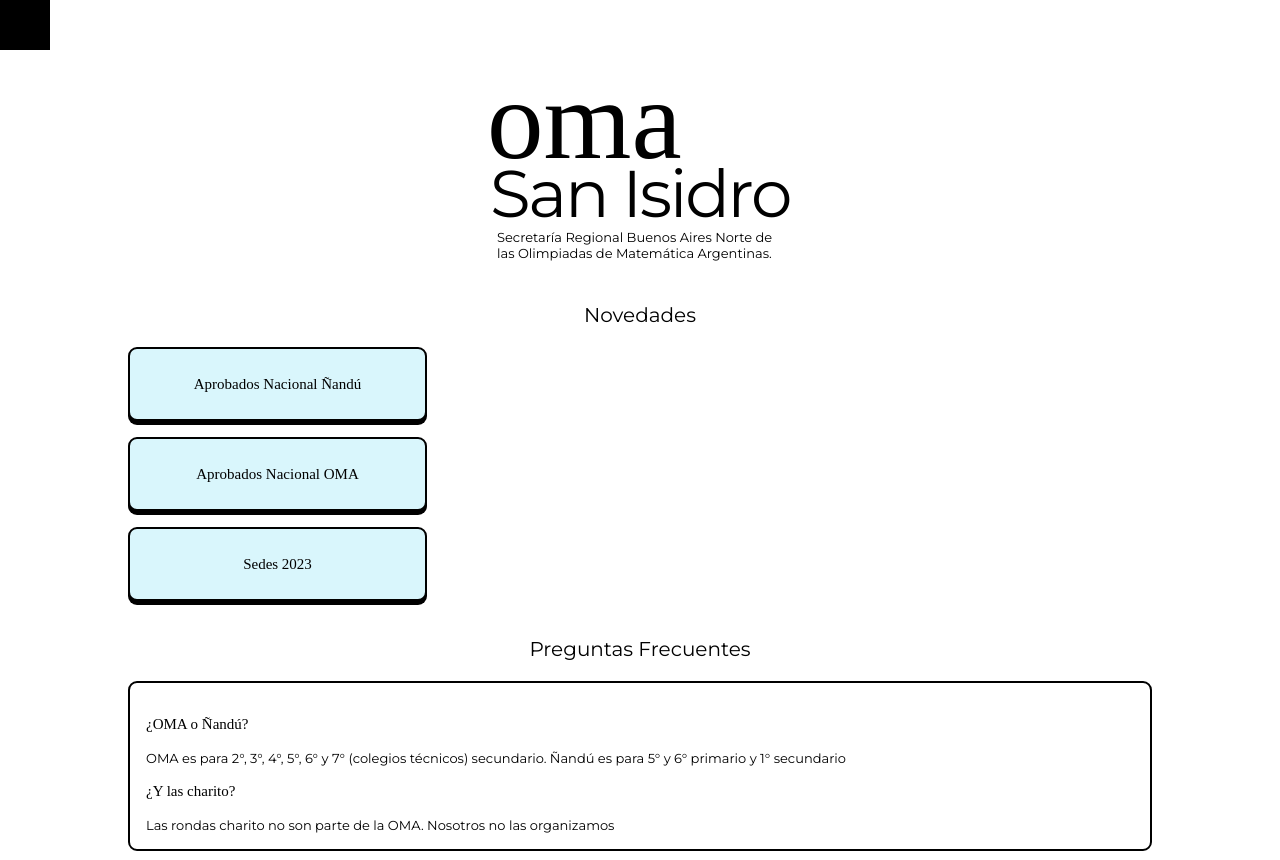
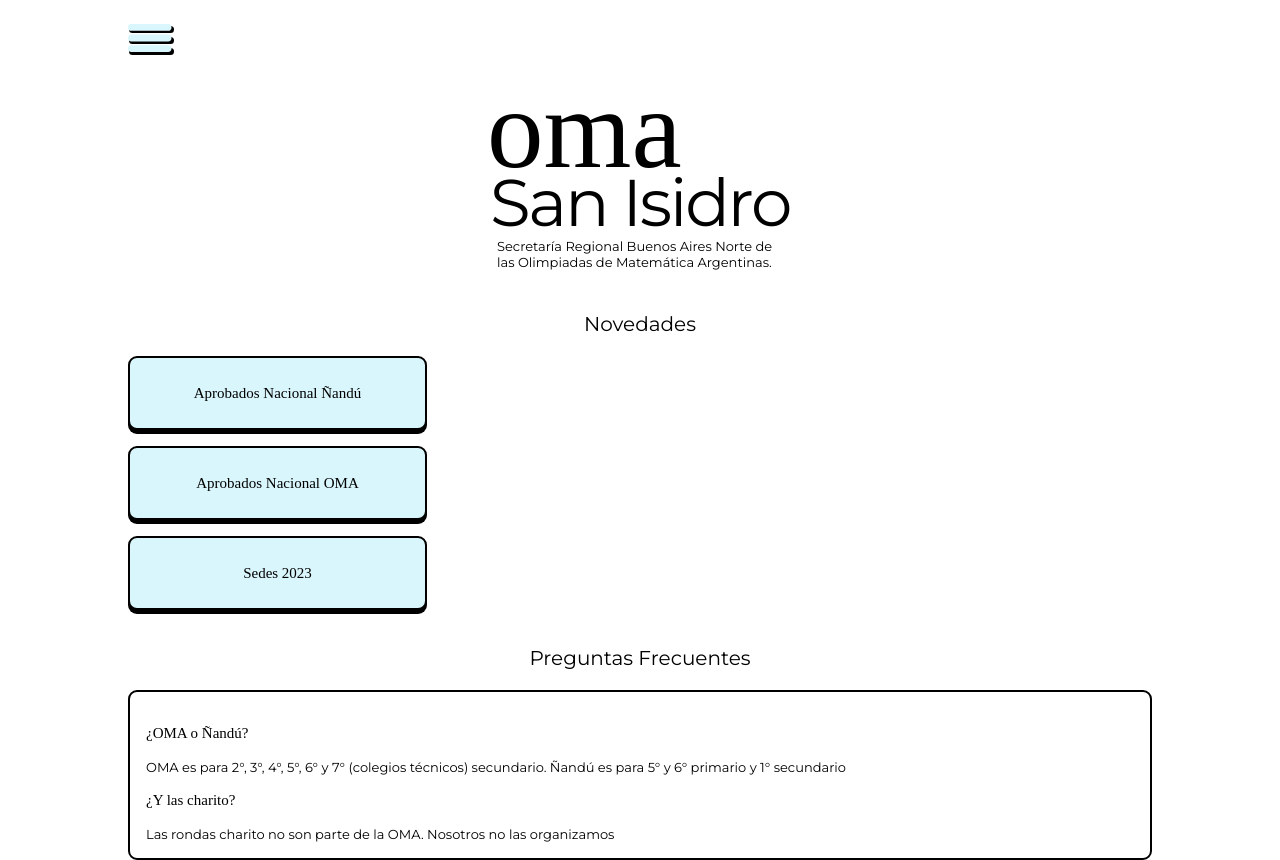
Before and after one commit to JZylber/oma-san-isidro, a Next.js app: page / in a window 1280 px wide. Built offline with nearby package versions, Linux system fonts and the light colour scheme; a web font is replaced by a local one.

Commit message:
feat: svg logo

```diff
--- a/components/NavBar/Navbar.module.scss
+++ b/components/NavBar/Navbar.module.scss
@@ -1,8 +1,7 @@
 .icon {
-    background-color: black;
-    height: 50px;
-    width: 50px;
+    margin-left: 10%;
 }
 .bar {
     width: 100%;
+    margin-top: 24px;
 }
--- a/components/NavBar/Navbar.tsx
+++ b/components/NavBar/Navbar.tsx
@@ -1,10 +1,10 @@
-import styles from './Navbar.module.scss'
+import styles from './Navbar.module.scss';
+import MenuIcon from '../../img/menuIcon.svg';
 
 export default function NavBar(){
     return(
         <nav className={styles.bar}>
-            <div className={styles.icon}>
-            </div>
+            <MenuIcon className={styles.icon}/>
         </nav>
     )
 }
--- a/next.config.js
+++ b/next.config.js
@@ -4,4 +4,13 @@ const nextConfig = {
   swcMinify: true,
 }
 
-module.exports = nextConfig
+module.exports = {
+  webpack(config) {
+    config.module.rules.push({
+      test: /\.svg$/,
+      use: ["@svgr/webpack"]
+    });
+
+    return config;
+  }
+};
--- a/package.json
+++ b/package.json
@@ -19,5 +19,9 @@
     "react-dom": "18.2.0",
     "sass": "^1.57.1",
     "typescript": "4.9.4"
+  },
+  "devDependencies": {
+    "@svgr/core": "^6.5.1",
+    "@svgr/webpack": "^6.5.1"
   }
 }
--- a/pages/index.tsx
+++ b/pages/index.tsx
@@ -12,16 +12,16 @@ const Home: NextPage = () => {
     <Head>
         <title>OMA San Isidro</title>
     </Head>
-    <NavBar></NavBar>
+    <NavBar/>
     <main className={styles.wrapper}>
-    <Title></Title>
+    <Title/>
     <section className={styles.section}>
       <h3 className={styles.sectionTitle}>Novedades</h3>
-      <News></News>
+      <News/>
     </section>
     <section className={styles.section}>
       <h3 className={styles.sectionTitle}>Preguntas Frecuentes</h3>
-      <Faq></Faq>
+      <Faq/>
     </section>
     </main>
     <footer>
```
Also changed, not shown: img/menuIcon.svg (renamed from img/Group 142.svg), 1 other file (tests, documents, lock files or other folders).
